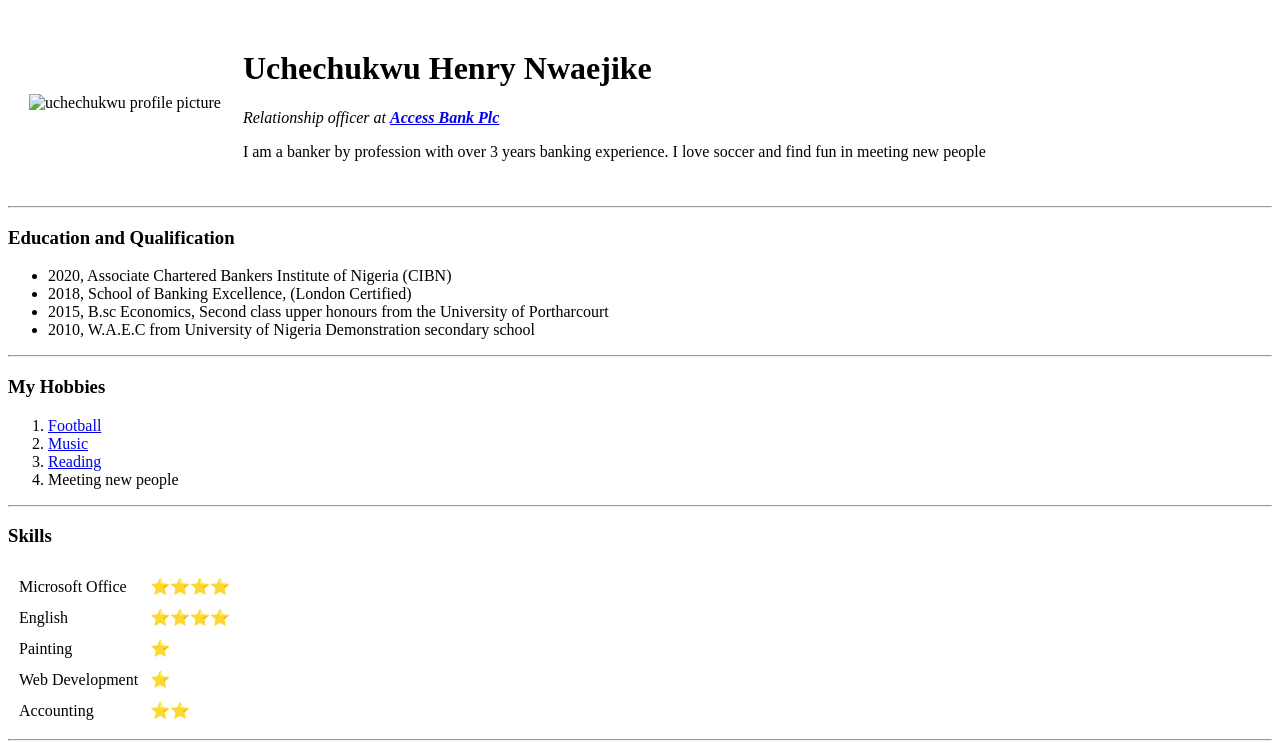
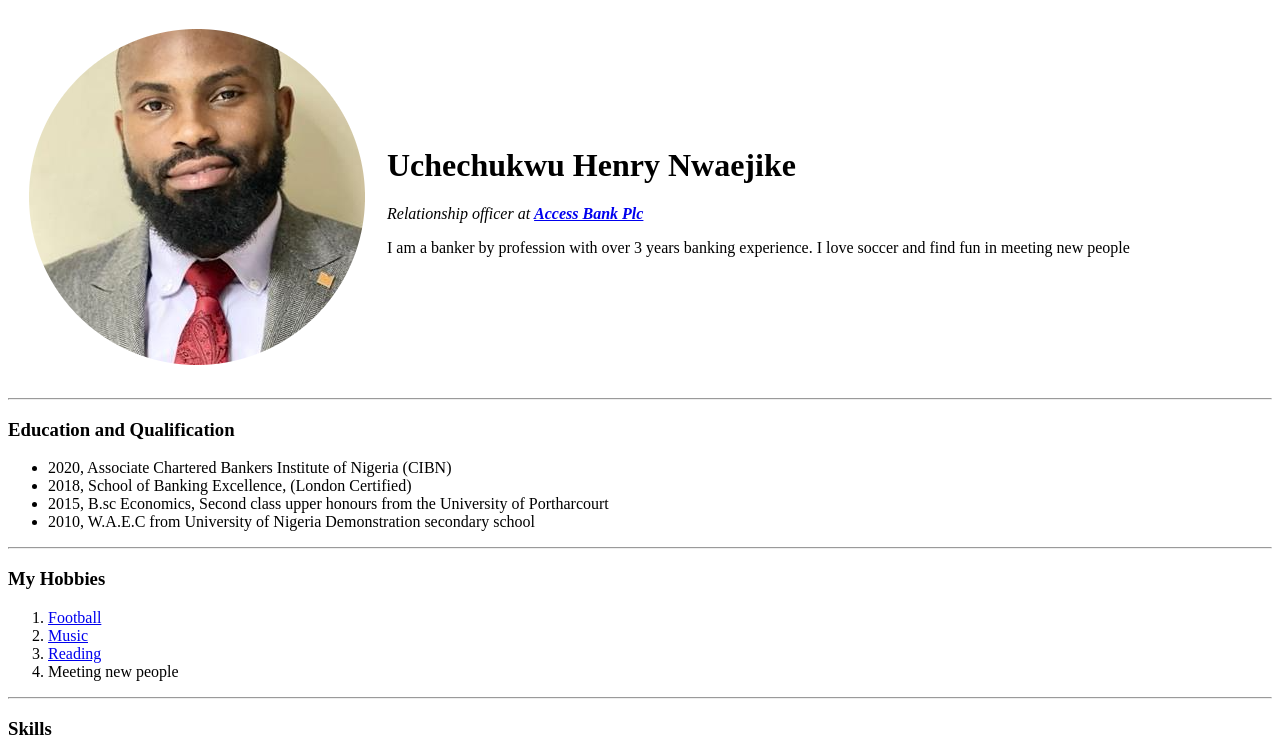
Before and after one commit to Drealhenry/CV, a plain HTML site: page index.html in a window 1280 px wide. Shown: the top 755 px of the page. Drawn offline with Linux system fonts and the light colour scheme.

Commit message:
Update index.html

```diff
--- a/index.html
+++ b/index.html
@@ -10,7 +10,7 @@
 <body>
   <table cellspacing="20">
     <tr>
-      <td><img src="uchechukwu-modified.Png" alt="uchechukwu profile picture"></td>
+      <td><img src="uchechukwu.png" alt="uchechukwu profile picture"></td>
       <td><h1>Uchechukwu Henry Nwaejike</h1>
     <p><em>Relationship officer at <strong><a href="https://www.accessbankplc.com/Personal-Banking/DIASPORA-BANKING.aspx">Access Bank Plc</a></strong></em></p>
     <p>I am a banker by profession with over 3 years banking experience. I love soccer and find fun in meeting new people</p>
```
